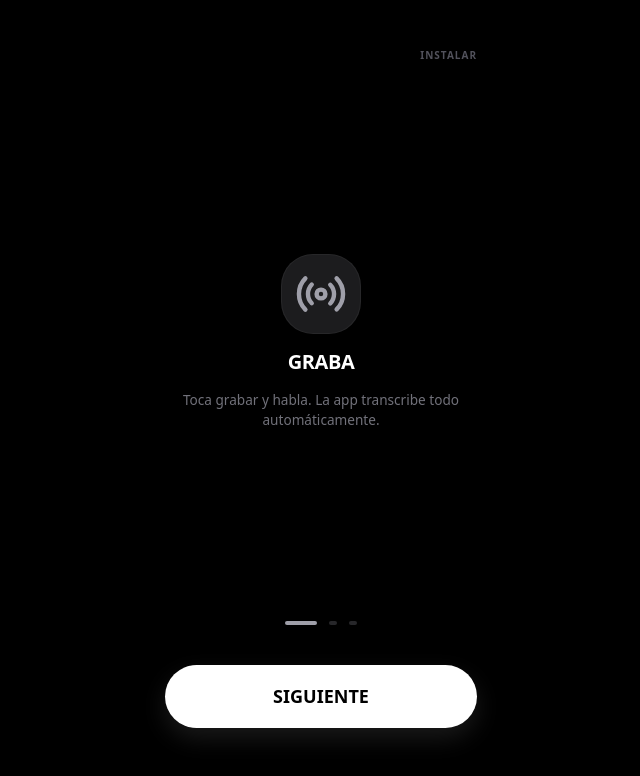
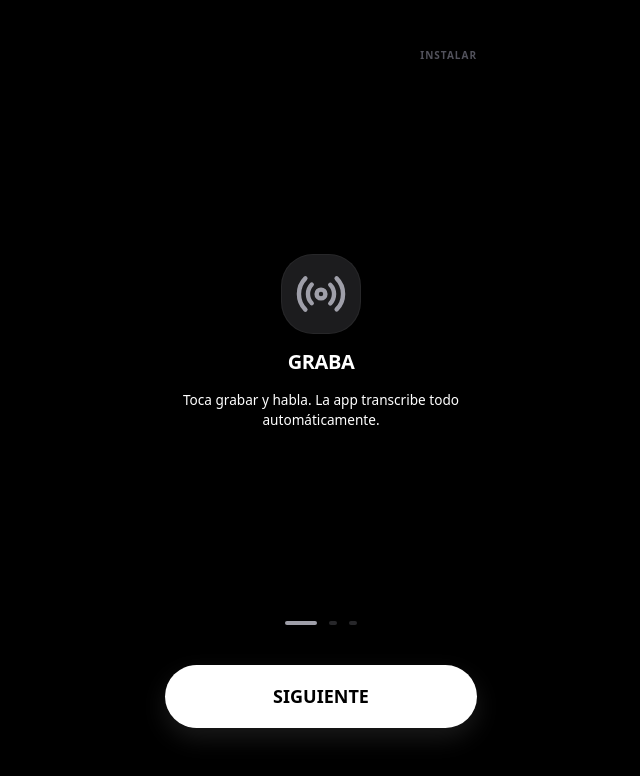
Before and after one commit to ekbfjefbfb/kiis, a React (Vite) app: page / in a window 1280 px wide. Shown: the top 776 px of the page, without its empty margins (319-959 px from the left). Built offline with nearby package versions, Linux system fonts and the light colour scheme; no server answers.

Commit message:
fix: improve global typography contrast and add no-scrollbar utility

```diff
--- a/src/styles/theme.css
+++ b/src/styles/theme.css
@@ -30,7 +30,7 @@ html, body {
 h1 { font-size: 1.25rem; font-weight: 800; letter-spacing: -0.02em; }
 h2 { font-size: 1rem; font-weight: 700; color: #a1a1aa; }
 h3 { font-size: 0.9rem; font-weight: 600; color: #ffffff; }
-p { font-size: 0.85rem; line-height: 1.5; color: #71717a; }
+p { font-size: 0.85rem; line-height: 1.5; color: inherit; }
 
 /* Ultra Rounded Button System */
 .btn-main-action {
@@ -109,6 +109,14 @@ input:focus {
   border-color: #ffffff !important;
 }
 
+.no-scrollbar::-webkit-scrollbar {
+  display: none;
+}
+.no-scrollbar {
+  -ms-overflow-style: none;
+  scrollbar-width: none;
+}
+
 /* Utility for mobile space usage */
 .mobile-safe-area {
   padding-bottom: env(safe-area-inset-bottom, 20px);
```
